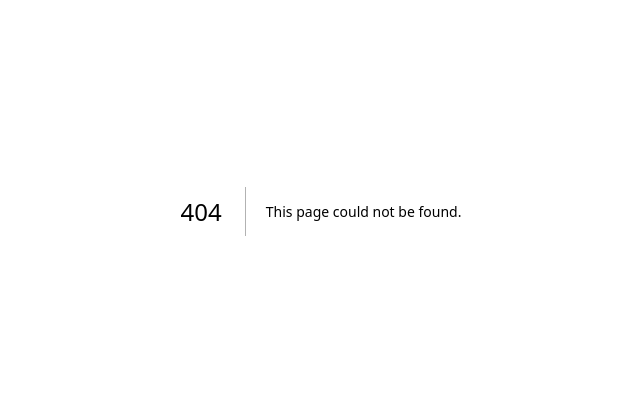
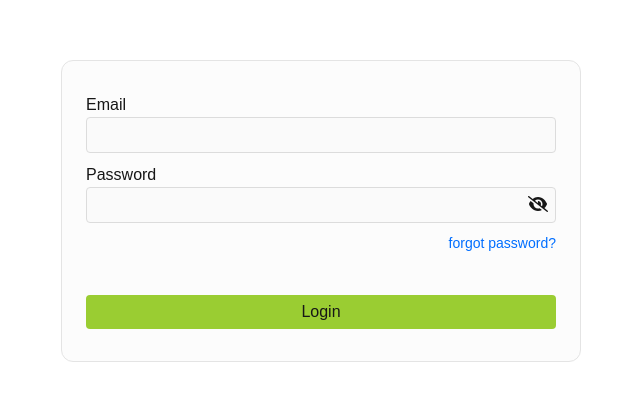
Before and after one commit to codewith-mr/dropshop, a Next.js app: page /Components/LoginSignup/Login/Login in a window 1280 px wide. Before the commit this address had no page. Shown: the part 189-590 px from the top of the page, without its empty margins (319-959 px from the left). Built offline with nearby package versions, Linux system fonts and the light colour scheme.

Commit message:
build login page

```diff
--- a/package.json
+++ b/package.json
@@ -17,7 +17,8 @@
     "next": "^14.2.15",
     "react": "^18.3.1",
     "react-bootstrap": "^2.10.5",
-    "react-dom": "^18.3.1"
+    "react-dom": "^18.3.1",
+    "react-toastify": "^10.0.6"
   },
   "devDependencies": {
     "eslint": "^8",
--- a/src/Utils/Mock/LoginSignupData.js
+++ b/src/Utils/Mock/LoginSignupData.js
@@ -0,0 +1,11 @@
+export const loginData = [
+  {
+    Name: "Email",
+    type: "email",
+  },
+  {
+    Name: "Password",
+    type: "password",
+    txtType: "text",
+  },
+];
--- a/src/pages/Components/Login/Login.module.css
+++ /dev/null
@@ -1,55 +0,0 @@
-.container {
-  max-width: 400px;
-  margin: 0 auto;
-  padding: 20px;
-  border: 1px solid #ccc;
-  border-radius: 5px;
-  box-shadow: 0 2px 10px rgba(0, 0, 0, 0.1);
-  opacity: 0;
-  transform: translateY(-20px);
-  transition: opacity 0.5s ease, transform 0.5s ease;
-}
-
-.fadeIn {
-  opacity: 1;
-  transform: translateY(0);
-}
-
-.error {
-  color: red;
-  margin-bottom: 10px;
-}
-
-.input {
-  width: 100%;
-  padding: 10px;
-  margin: 10px 0;
-  border: 1px solid #ccc;
-  border-radius: 4px;
-}
-
-.button {
-  padding: 10px;
-  background-color: #0070f3;
-  color: white;
-  border: none;
-  border-radius: 4px;
-  cursor: pointer;
-}
-
-.button:hover {
-  background-color: #005bb5;
-}
-
-/* Responsive design */
-@media (max-width: 768px) {
-  .container {
-    max-width: 300px;
-  }
-}
-
-@media (max-width: 480px) {
-  .container {
-    max-width: 250px;
-  }
-}
--- /dev/null
+++ b/src/pages/Components/LoginSignup/Login/Login.js
@@ -0,0 +1,51 @@
+import React, { useState } from "react";
+import styles from "../Login/Login.module.css";
+import { loginData } from "@/Utils/Mock/LoginSignupData";
+import { FontAwesomeIcon } from "@fortawesome/react-fontawesome";
+import { faEye, faEyeSlash } from "@fortawesome/free-solid-svg-icons";
+import { ToastContainer, toast } from "react-toastify";
+import "react-toastify/dist/ReactToastify.css";
+
+const Login = () => {
+  const [mode, setMode] = useState(null);
+
+  const toggleIcon = () => {
+    setMode((prev) => !prev);
+  };
+
+  const notify = () => toast.error("Invald email adress");
+
+  return (
+    <>
+      <div className={`${styles.loginContainer}`}>
+        <div>
+          {loginData.map((item, index) => (
+            <span key={index}>
+              <label>{item.Name}</label>
+              {index === 1 ? (
+                <div>
+                  <input type={mode ? item.txtType : item.type} />
+                  <FontAwesomeIcon
+                    onClick={toggleIcon}
+                    icon={mode ? faEye : faEyeSlash}
+                  />
+                </div>
+              ) : (
+                <input type={item.type} />
+              )}
+            </span>
+          ))}
+          <span className={`${styles.forgot}`}>
+            <p>forgot password?</p>
+          </span>
+          <div>
+            <button onClick={notify}>Login</button>
+            <ToastContainer />
+          </div>
+        </div>
+      </div>
+    </>
+  );
+};
+
+export default Login;
--- /dev/null
+++ b/src/pages/Components/LoginSignup/Login/Login.module.css
@@ -0,0 +1,63 @@
+.loginContainer {
+  background-color: rgb(255, 255, 255);
+  height: 100vh;
+  width: 100vw;
+  display: flex;
+  justify-content: center;
+  align-items: center;
+}
+.loginContainer > div {
+  background-color: rgb(252, 252, 252);
+  border: 1px solid rgb(228, 228, 228);
+  height: auto;
+  width: 520px;
+  border-radius: 12px;
+  display: flex;
+  flex-direction: column;
+  padding: 2rem 1.5rem;
+  gap: 10px;
+}
+.loginContainer > div > span {
+  display: flex;
+  flex-direction: column;
+}
+.loginContainer > div > span > input,
+.loginContainer > div > span > div {
+  all: unset;
+  outline: none;
+  border: 1px solid gainsboro;
+  background-color: rgb(250, 250, 250);
+  border-radius: 4px;
+  padding: 5px;
+}
+.loginContainer > div > span > div > input {
+  all: unset;
+  padding: 0 5px 0 0;
+  width: 94%;
+}
+.loginContainer > div > span > div > :nth-child(2) {
+  cursor: pointer;
+}
+
+.loginContainer > div > div > button {
+  all: unset;
+  background-color: yellowgreen;
+  text-align: center;
+  padding: 5px 0;
+  width: 100%;
+  border-radius: 4px;
+  margin-top: 2rem;
+  cursor: pointer;
+}
+.forgot {
+  font-size: 14px;
+  color: rgb(0, 110, 255);
+  height: 20px;
+  margin-left: auto;
+  cursor: pointer;
+  /* background-color: yellowgreen; */
+}
+.forgot :hover {
+  color: rgb(0, 99, 228);
+  text-decoration: underline;
+}
```
Also changed, not shown: src/pages/Components/Login/Login.js (deleted, +0 -60 lines), src/pages/Components/LoginSignup/Signup/Signup.js (added, +7 -0 lines), src/pages/Components/RightSlide/RightSlide.js (+6 -1 lines), src/pages/Components/RightSlide/RightSlide.module.css (+14 -2 lines), src/pages/Components/LoginSignup/Signup/Signup.module.css (added), 1 other file (tests, documents, lock files or other folders).
